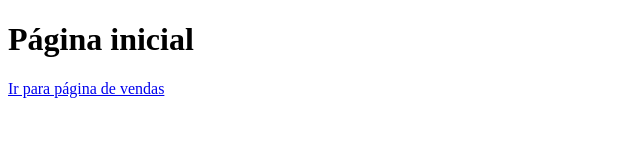
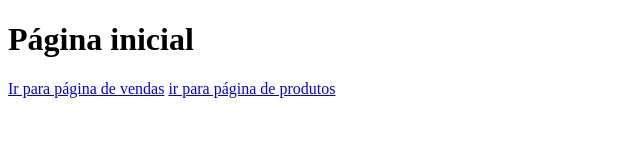
Before and after one commit to roger437linux/misc, a plain HTML site: page index.html in a window 1280 px wide. Shown: the whole page, without its empty margins (0-640 px from the left). Drawn offline with Linux system fonts and the light colour scheme.

Commit message:
Adicionado link para página produtos

```diff
--- a/index.html
+++ b/index.html
@@ -9,5 +9,6 @@
 <body>
     <h1>Página inicial</h1>
     <a href="vendas.html">Ir para página de vendas</a>
+    <a href="produtos.html">ir para página de produtos</a>
 </body>
 </html>
```
